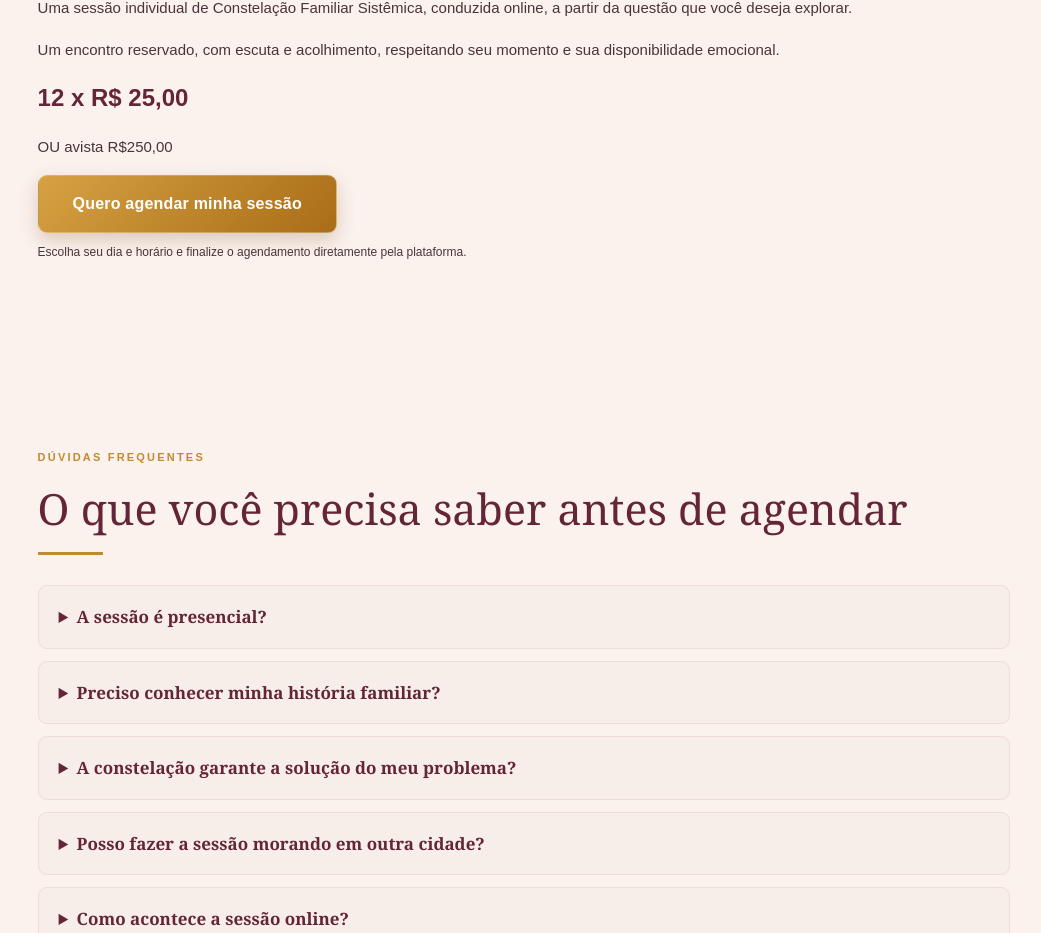
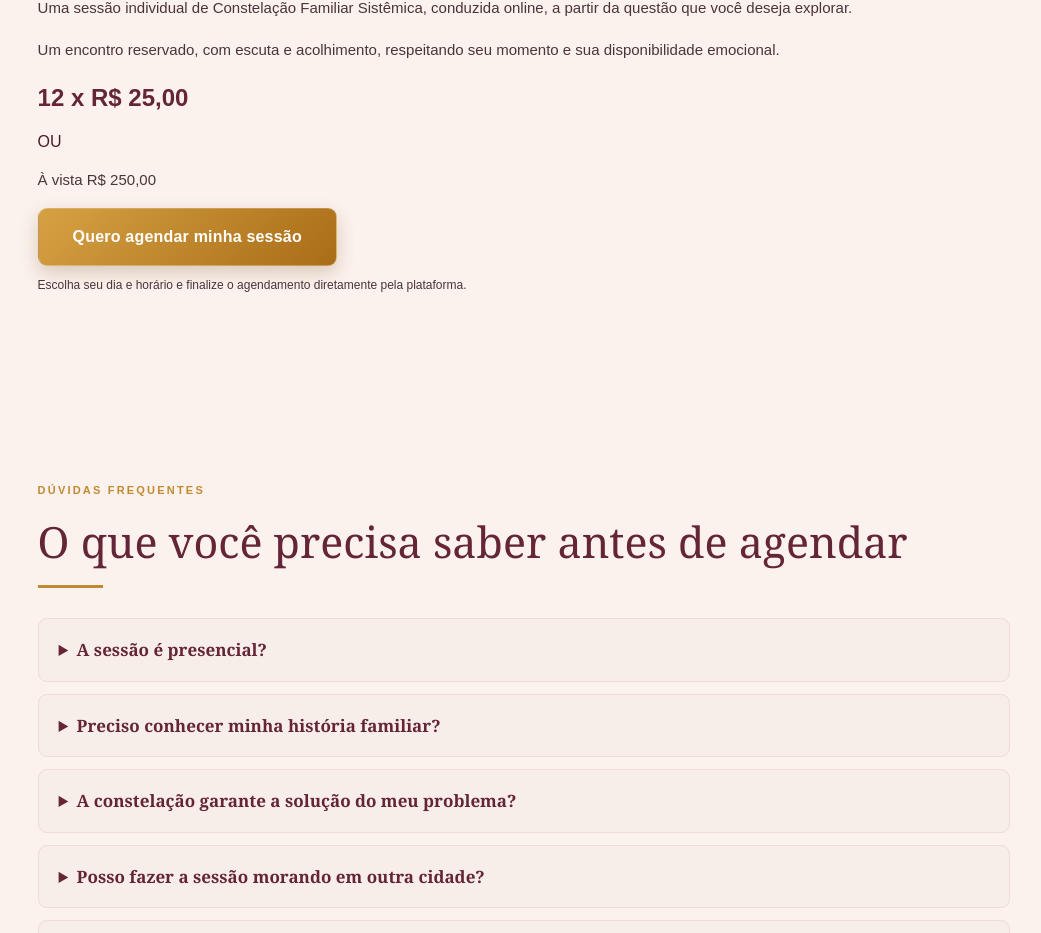
Before and after one commit to Institutokamilahfranco/instituto-kamilah-site, a Next.js app: page /constelacao-familiar in a window 1280 px wide. Shown: the part 4154-5087 px from the top of the page, without its empty margins (116-1157 px from the left). Built offline with nearby package versions, Linux system fonts and the light colour scheme.

Commit message:
Update page.js

```diff
--- a/app/constelacao-familiar/page.js
+++ b/app/constelacao-familiar/page.js
@@ -299,11 +299,13 @@ Na sessão, partimos de uma questão importante para você e exploramos diferent
     seu momento e sua disponibilidade emocional.
   </p>
 
-  <div className="preco"> 12 x R$ 25,00</div>
-
-  <p className="pagamento">
-    OU avista R$250,00
-  </p>
+ <div className="preco">12 x R$ 25,00</div>
+
+<div className="ou-separador">OU</div>
+
+<p className="pagamento">
+  À vista R$ 250,00
+</p>
 
   <a
     href={linkAgendamento}
```
